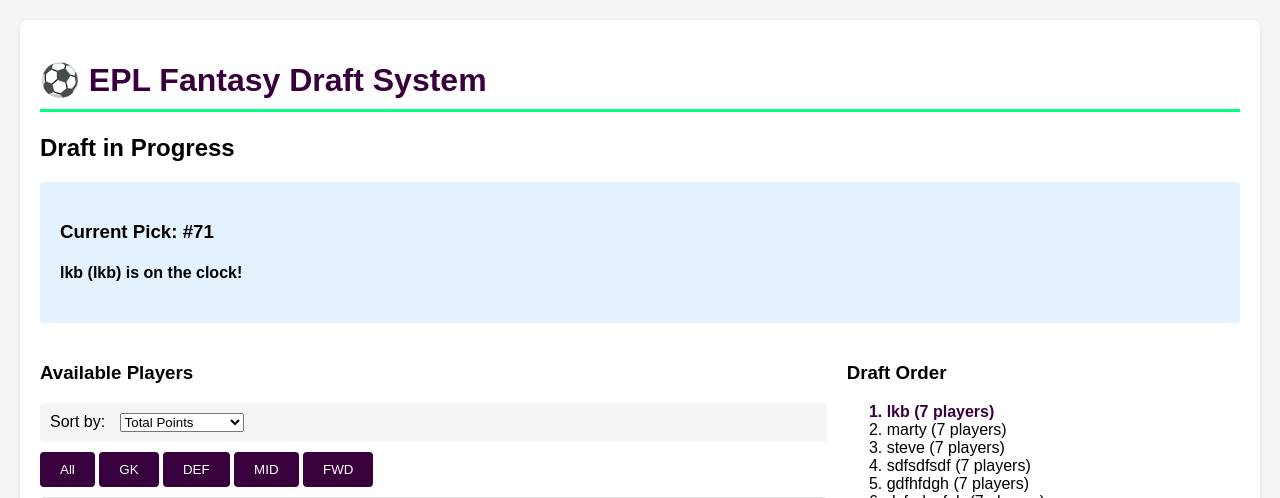
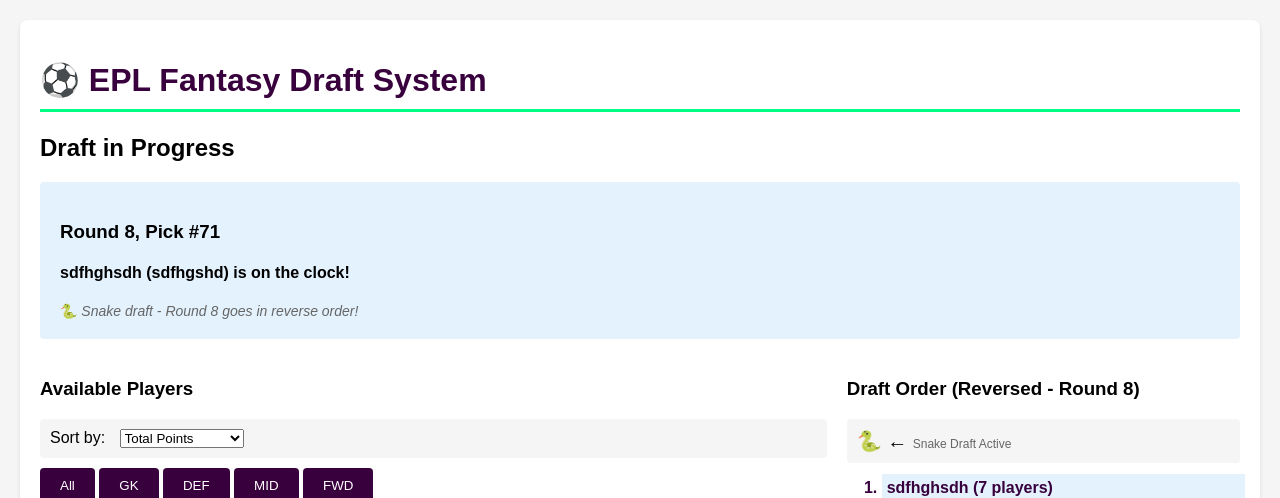
Before and after one commit to lkbgith/epl-draft-fantasy, a Flask app: page /draft in a window 1280 px wide. Shown: the top 498 px of the page. Run offline with Flask 3, Linux system fonts and the light colour scheme; data comes from the database, SQL or seed files in the repository; both versions use the stored data as it was after the commit.

Commit message:
Snake Draft added, working on wishlists and multi-user log in next

```diff
--- a/app.py
+++ b/app.py
@@ -140,6 +140,39 @@
     total_teams = db.Column(db.Integer)
     is_active = db.Column(db.Boolean, default=True)
     draft_order = db.Column(db.Text)  # JSON string of team IDs
+    is_snake_draft = db.Column(db.Boolean, default=True)  # New field!
+
+    @property
+    def current_round(self):
+        """Calculate what round we're in"""
+        if self.total_teams == 0:
+            return 1
+        return ((self.current_pick - 1) // self.total_teams) + 1
+
+    @property
+    def is_reverse_round(self):
+        """Check if this round should go in reverse order"""
+        return self.is_snake_draft and (self.current_round % 2 == 0)
+
+    def get_current_team_id(self):
+        """Get the current team ID considering snake draft"""
+        draft_order = json.loads(self.draft_order)
+
+        if self.is_reverse_round:
+            # Reverse the order for even rounds
+            actual_index = self.total_teams - 1 - self.current_team_index
+            return draft_order[actual_index]
+        else:
+            return draft_order[self.current_team_index]
+
+    def advance_to_next_pick(self):
+        """Move to the next pick in snake draft order"""
+        self.current_pick += 1
+        self.current_team_index += 1
+
+        # Reset team index when we complete a round
+        if self.current_team_index >= self.total_teams:
+            self.current_team_index = 0
 
 
 # Routes
@@ -200,14 +233,14 @@
     sort_by = request.args.get('sort', 'total_points')
     position_filter = request.args.get('position', 'all')
 
-    # Build query
+    # Build query for available players
     query = Player.query.filter_by(drafted=False)
 
     # Apply position filter
     if position_filter != 'all':
         query = query.filter_by(position=position_filter)
 
-    # Apply sorting - handle None values by using coalesce
+    # Apply sorting
     from sqlalchemy import desc, nullslast
 
     if sort_by == 'name':
@@ -225,14 +258,24 @@
     elif sort_by == 'minutes':
         query = query.order_by(nullslast(desc(Player.minutes)))
     else:
-        # Default sort
         query = query.order_by(nullslast(desc(Player.total_points)))
 
     available_players = query.all()
 
-    draft_order = json.loads(draft.draft_order)
-    current_team_id = draft_order[draft.current_team_index]
+    # Get current team using snake draft logic
+    current_team_id = draft.get_current_team_id()
     current_team = DraftTeam.query.get(current_team_id)
+
+    # Create draft order display
+    draft_order_ids = json.loads(draft.draft_order)
+    if draft.is_reverse_round:
+        # Show reversed order for even rounds
+        display_order = list(reversed(draft_order_ids))
+    else:
+        display_order = draft_order_ids
+
+    # Get team objects in display order
+    display_teams = [DraftTeam.query.get(team_id) for team_id in display_order]
 
     return render_template('draft.html',
                            draft=draft,
@@ -240,7 +283,10 @@
                            available_players=available_players,
                            current_team=current_team,
                            current_sort=sort_by,
-                           current_position=position_filter)
+                           current_position=position_filter,
+                           display_teams=display_teams,
+                           current_round=draft.current_round,
+                           is_reverse_round=draft.is_reverse_round)
 
 
 @app.route('/draft_player/<int:player_id>', methods=['POST'])
@@ -253,18 +299,16 @@
     if not player or player.drafted:
         return jsonify({'error': 'Player not available'}), 400
 
-    # Get current team
-    draft_order = json.loads(draft.draft_order)
-    current_team_id = draft_order[draft.current_team_index]
+    # Get current team using snake draft logic
+    current_team_id = draft.get_current_team_id()
     current_team = DraftTeam.query.get(current_team_id)
 
     # Draft the player
     player.drafted = True
     player.drafted_by = current_team.id
 
-    # Move to next pick
-    draft.current_pick += 1
-    draft.current_team_index = (draft.current_team_index + 1) % draft.total_teams
+    # Advance to next pick
+    draft.advance_to_next_pick()
 
     db.session.commit()
 
--- a/templates/draft.html
+++ b/templates/draft.html
@@ -3,8 +3,14 @@
 <h2>Draft in Progress</h2>
 
 <div class="current-pick" style="background-color: #e3f2fd; padding: 20px; margin: 20px 0; border-radius: 4px;">
-    <h3>Current Pick: #{{ draft.current_pick }}</h3>
+    <h3>Round {{ current_round }}, Pick #{{ draft.current_pick }}</h3>
     <h4>{{ current_team.name }} ({{ current_team.owner }}) is on the clock!</h4>
+
+    {% if is_reverse_round %}
+    <div style="margin-top: 10px; font-size: 14px; color: #666;">
+        🐍 <em>Snake draft - Round {{ current_round }} goes in reverse order!</em>
+    </div>
+    {% endif %}
 </div>
 
 <div style="display: flex; gap: 20px;">
@@ -68,14 +74,33 @@
     </div>
 
 <div style="flex: 1;">
-        <h3>Draft Order</h3>
+    <h3>Draft Order {% if is_reverse_round %}(Reversed - Round {{ current_round }}){% endif %}</h3>
+
+    <div style="background-color: #f5f5f5; padding: 10px; border-radius: 4px; margin-bottom: 10px;">
+        {% if is_reverse_round %}
+            <span style="font-size: 20px;">🐍 ← </span>
+        {% else %}
+            <span style="font-size: 20px;">🐍 → </span>
+        {% endif %}
+        <span style="font-size: 12px; color: #666;">Snake Draft Active</span>
+    </div>
+
     <ol>
-            {% for team in teams %}
-            <li {% if team.id == current_team.id %}style="font-weight: bold; color: #38003c;"{% endif %}>
+        {% for team in display_teams %}
+        <li {% if team.id == current_team.id %}style="font-weight: bold; color: #38003c; background-color: #e3f2fd; padding: 5px; margin: -5px;"{% endif %}>
             {{ team.name }} ({{ team.players|length }} players)
         </li>
         {% endfor %}
     </ol>
+
+    <div style="margin-top: 10px; font-size: 12px; color: #666;">
+        <strong>Upcoming picks:</strong><br>
+        {% if is_reverse_round %}
+            After this round: Order reverses back →
+        {% else %}
+            After this round: Order reverses ←
+        {% endif %}
+    </div>
 </div>
 </div>
 
```
Also changed, not shown: instance/fantasy_draft.db. Lines whose indentation alone changed are shown as unchanged.
